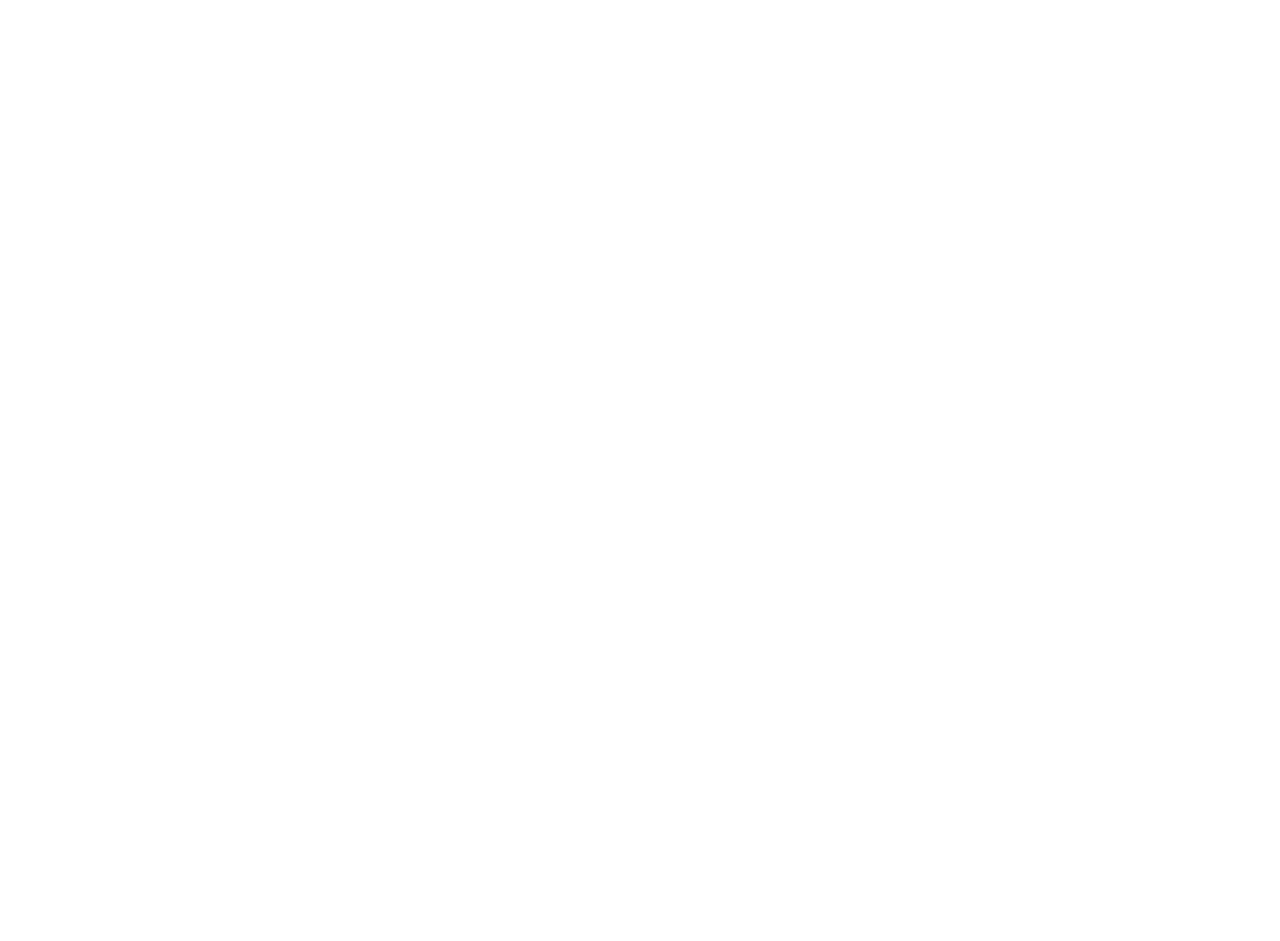
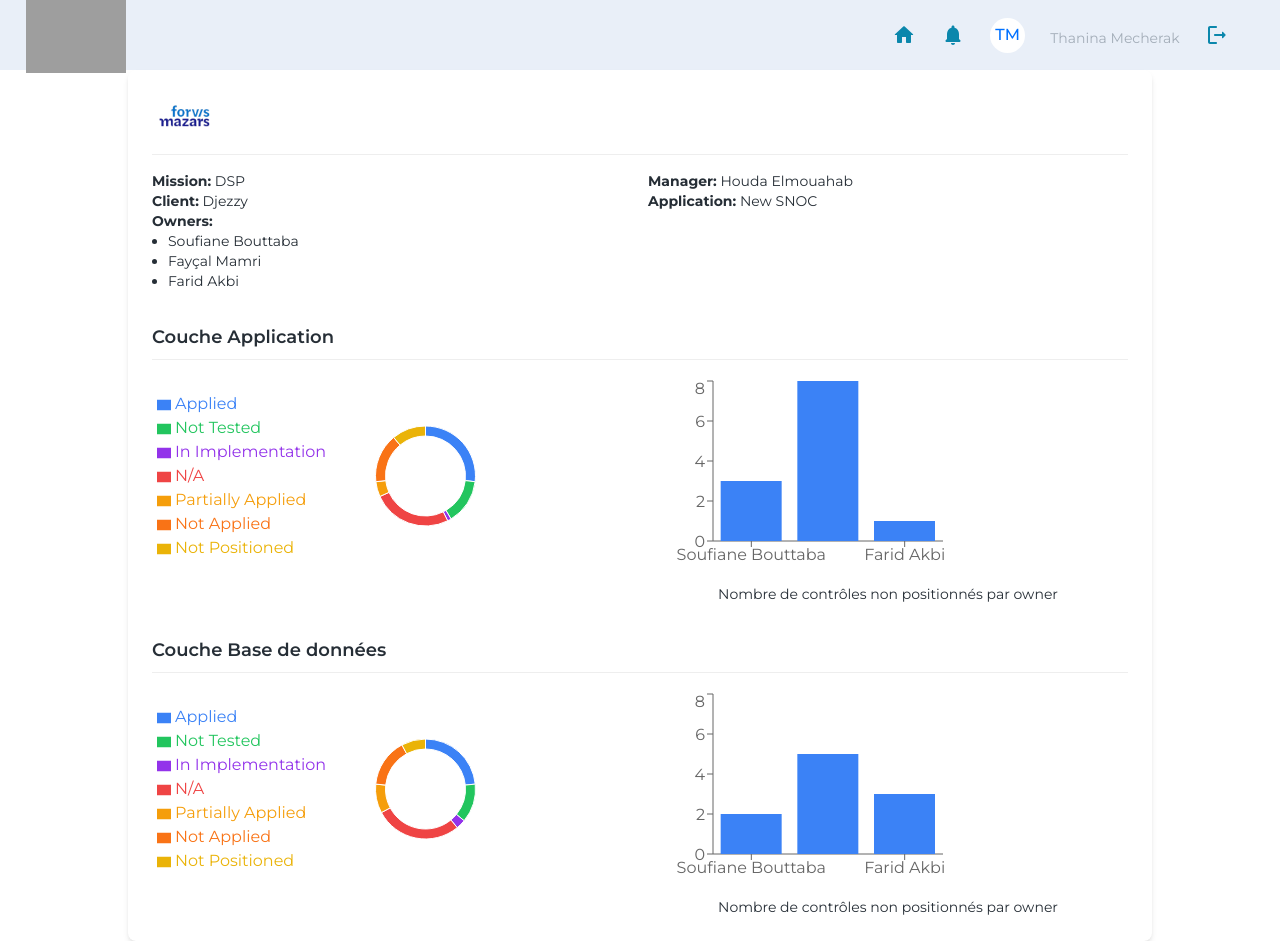
Before and after one commit to thaninamck/IT_Governance, a React (Vite) app in the folder frontend/: page /missions/1/1 in a window 1280 px wide. Before the commit this address had no page. Before the commit the page ends 800 px from the top, so only its background shows below. Built offline with nearby package versions, Linux system fonts and the light colour scheme; grey boxes are pictures that could not be loaded.

Commit message:
creating app dashboard

```diff
--- a/frontend/src/App.jsx
+++ b/frontend/src/App.jsx
@@ -63,6 +63,7 @@ import StepVerificationCode from './pages/subPages/StepVerificationCode';
 import StepNewPassword from './pages/subPages/StepNewPassword';
 import ChangePasswordAfterFirstLogin from './pages/ChangePasswordAfterFirstLogin';
 import MissionReport from './pages/Manager/MissionReport';
+import AppReport from './pages/Manager/AppReport';
 function App() {
   const getRowLink = (row) => `/tablemission/${row.mission}`;
 
@@ -201,7 +202,7 @@ const rowsData3 = [
           <Route path='/controlsManager' element={<ManageControls/>}/>
           <Route path='/login' element={<Login  />}></Route>
           <Route path='/myprofile' element={<MyProfile/>}></Route>
-          <Route path='/gestionmission' element={<GestionMission/>}></Route>
+          <Route path='/missions' element={<GestionMission/>}></Route>
 
           <Route path='/utilisateurs' element={<GestionUtilisateur/>}></Route>
           <Route path='/clients' element={<GestionClient/>}></Route>
@@ -219,7 +220,9 @@ const rowsData3 = [
 
           <Route path='/acc' element={<WorkPlanSideBar/>}></Route>
           <Route path='/workplan' element={<Workplan/>}></Route>
-          <Route path='/gestionmission/:mission' element={<MissionReport/>}></Route>
+          <Route path='/missions/:mission' element={<MissionReport/>}></Route>
+          <Route path='/missions/:mission/:app' element={<AppReport/>}></Route>
+          <Route path='/apprep' element={<AppReport/>}></Route>
 
 
 
--- a/frontend/src/pages/GestionMission.jsx
+++ b/frontend/src/pages/GestionMission.jsx
@@ -147,7 +147,7 @@ function GestionMission() {
     console.log('Détails du contrôle sélectionné:', rowData);
   };
 
-  const getRowForReportLink = (row) => `/gestionmission/${row.mission}`;
+  const getRowForReportLink = (row) => `/missions/${row.mission}`;
 
   const handleViewReport = (selectedRow) => {
     if (!selectedRow || !selectedRow.mission) {
@@ -159,11 +159,11 @@ function GestionMission() {
 
     // Met à jour les breadcrumbs
     setBreadcrumbs([
-      { label: "rapportmission", path: "/gestionmission" },
+      { label: "rapportmission", path: "/missions" },
 
       {
         label: selectedRow.mission,
-        path: `/gestionmission/${selectedRow.mission}`,
+        path: `/missions/${selectedRow.mission}`,
       },
     ]);
 
--- /dev/null
+++ b/frontend/src/pages/Manager/AppReport.jsx
@@ -0,0 +1,147 @@
+import React from "react";
+import Header from "../../components/Header/Header";
+import {
+  PieChart,
+  Pie,
+  Cell,
+  BarChart,
+  Bar,
+  XAxis,
+  YAxis,
+  Tooltip,
+  Legend,
+} from "recharts";
+
+// Données dynamiques de la mission
+const missionData = {
+  mission: "DSP",
+  client: "Djezzy",
+  owners: ["Soufiane Bouttaba", "Fayçal Mamri", "Farid Akbi"],
+  manager: "Houda Elmouahab",
+  applications: ["New SNOC"],
+};
+
+// Données dynamiques des différentes couches
+const couches = [
+  {
+    nom: "Application",
+    dataPie: [
+      { name: "Applied", value: 22, color: "#3b82f6" },
+      { name: "Not Tested", value: 12, color: "#22c55e" },
+      { name: "In Implementation", value: 1, color: "#9333ea" },
+      { name: "N/A", value: 21, color: "#ef4444" },
+      { name: "Partially Applied", value: 4, color: "#f59e0b" },
+      { name: "Not Applied", value: 13, color: "#f97316" },
+      { name: "Not Positioned", value: 9, color: "#eab308" },
+    ],
+    dataBar: [
+      { name: "Soufiane Bouttaba", value: 3 },
+      { name: "Fayçal Mamri", value: 8 },
+      { name: "Farid Akbi", value: 1 },
+    ],
+  },
+  {
+    nom: "Base de données",
+    dataPie: [
+      { name: "Applied", value: 15, color: "#3b82f6" },
+      { name: "Not Tested", value: 8, color: "#22c55e" },
+      { name: "In Implementation", value: 2, color: "#9333ea" },
+      { name: "N/A", value: 18, color: "#ef4444" },
+      { name: "Partially Applied", value: 6, color: "#f59e0b" },
+      { name: "Not Applied", value: 10, color: "#f97316" },
+      { name: "Not Positioned", value: 5, color: "#eab308" },
+    ],
+    dataBar: [
+      { name: "Soufiane Bouttaba", value: 2 },
+      { name: "Fayçal Mamri", value: 5 },
+      { name: "Farid Akbi", value: 3 },
+    ],
+  },
+];
+
+const AppReport = () => {
+  return (
+    <div>
+      <Header />
+
+      <div className="p-6 max-w-5xl mx-auto bg-white shadow-md rounded-lg">
+        <header className="flex justify-between items-center border-b pb-4 mb-4">
+          <img src="/mazars_logo.png" alt="Mazars Logo" className="h-11" />
+        </header>
+
+        {/* Informations dynamiques de la mission */}
+        <section className="grid grid-cols-2 gap-4 text-sm">
+          <div>
+            <p>
+              <strong>Mission:</strong> {missionData.mission}
+            </p>
+            <p>
+              <strong>Client:</strong> {missionData.client}
+            </p>
+            <p>
+              <strong>Owners:</strong>
+            </p>
+            <ul className="pl-4 list-disc">
+              {missionData.owners.map((owner, index) => (
+                <li key={index}>{owner}</li>
+              ))}
+            </ul>
+          </div>
+          <div>
+            <p>
+              <strong>Manager:</strong> {missionData.manager}
+            </p>
+            <p>
+              <strong>Application:</strong> {missionData.applications.join(", ")}
+            </p>
+          </div>
+        </section>
+
+        {/* Boucle sur les couches dynamiques */}
+        {couches.map((couche, index) => (
+          <section key={index} className="mt-8">
+            <h2 className="border-b pb-2 text-lg font-semibold">
+              Couche {couche.nom}
+            </h2>
+            <div className="grid grid-cols-2 gap-4 mt-4">
+              {/* Graphique circulaire */}
+              <PieChart width={400} height={200}>
+                <Pie
+                  data={couche.dataPie}
+                  cx="50%"
+                  cy="50%"
+                  innerRadius={40}
+                  outerRadius={50}
+                  startAngle={90}
+                  endAngle={-270}
+                  fill="#8884d8"
+                  dataKey="value"
+                >
+                  {couche.dataPie.map((entry, index) => (
+                    <Cell key={`cell-${index}`} fill={entry.color} />
+                  ))}
+                </Pie>
+                <Legend layout="vertical" align="left" verticalAlign="middle" />
+              </PieChart>
+
+              {/* Graphique en barres */}
+              <div>
+                <BarChart width={300} height={200} data={couche.dataBar}>
+                  <XAxis dataKey="name" />
+                  <YAxis />
+                  <Tooltip />
+                  <Bar dataKey="value" fill="#3b82f6" />
+                </BarChart>
+                <p className="text-center mt-2 text-sm">
+                  Nombre de contrôles non positionnés par owner
+                </p>
+              </div>
+            </div>
+          </section>
+        ))}
+      </div>
+    </div>
+  );
+};
+
+export default AppReport;
--- a/frontend/src/pages/Manager/MissionReport.jsx
+++ b/frontend/src/pages/Manager/MissionReport.jsx
@@ -106,7 +106,7 @@ const MissionReport = ({
     "/statusmission",
     "/table",
     "/tableApp",
-    "/gestionmission", // Ajout pour la page principale
+    "/missions", // Ajout pour la page principale
   ];
   return (
     <div>
```
